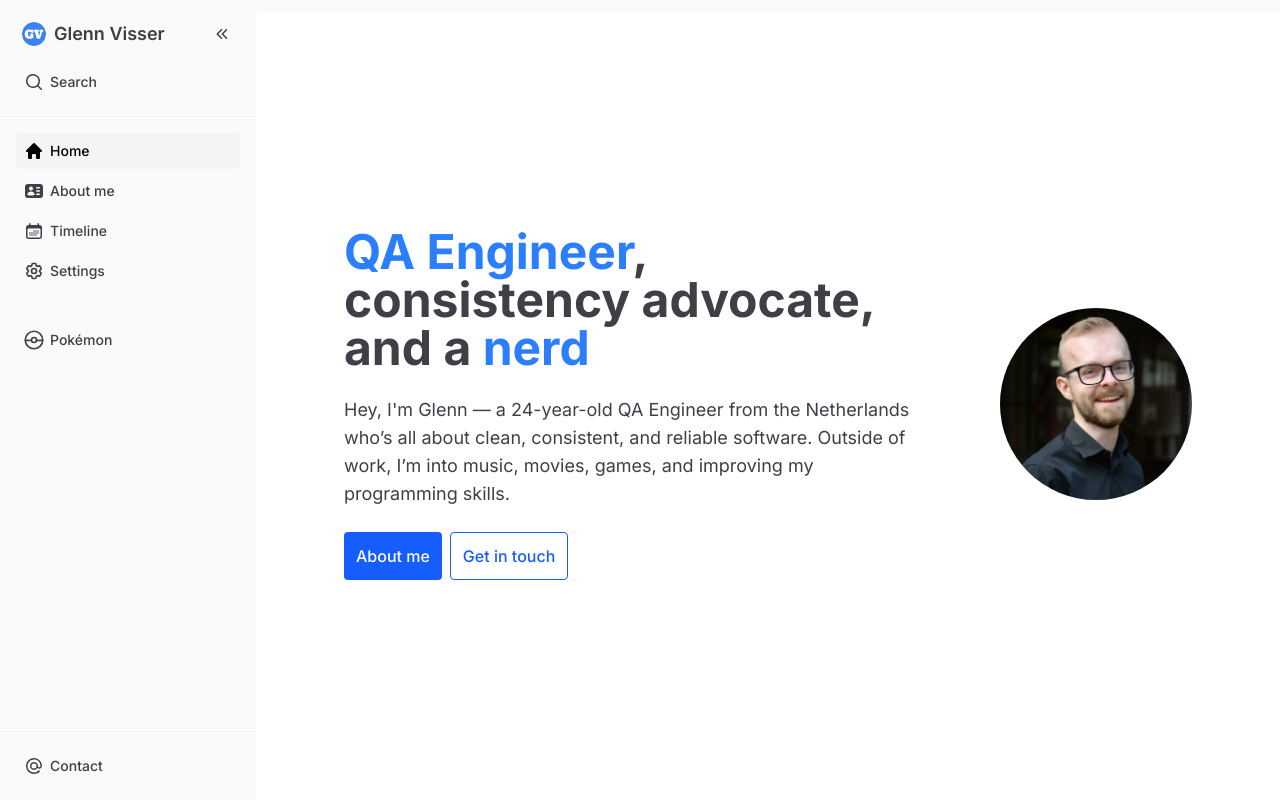
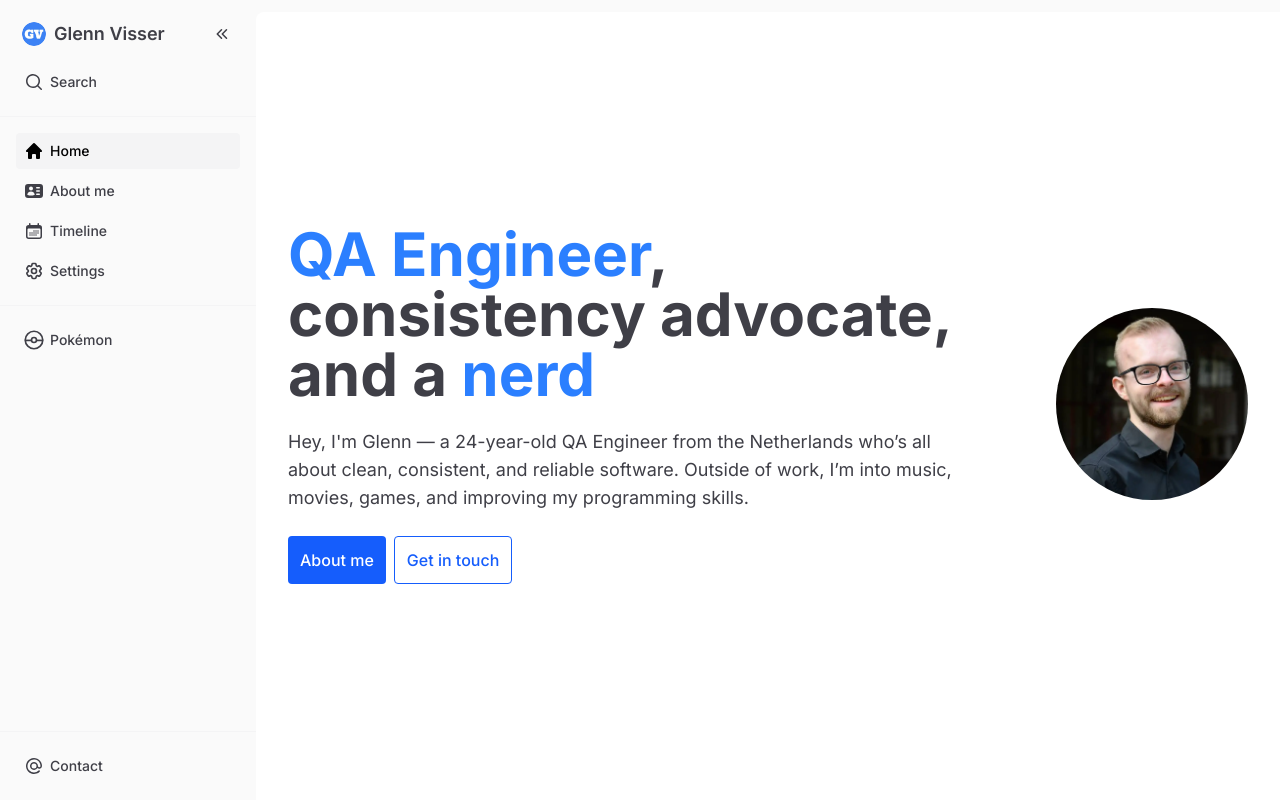
Before and after one commit to GVisser1/Website, a Next.js app: page / in a window 1280 px wide. Built offline with nearby package versions, Linux system fonts and the light colour scheme.

Commit message:
Increase line height button text, make hero h1 larger, disable nextjs dev mode

```diff
--- a/next.config.js
+++ b/next.config.js
@@ -1,4 +1,6 @@
 /** @type {import('next').NextConfig} */
-const nextConfig = {};
+const nextConfig = {
+  devIndicators: false,
+};
 
 module.exports = nextConfig;
--- a/src/app/(home)/page.tsx
+++ b/src/app/(home)/page.tsx
@@ -10,8 +10,8 @@ const age = getAge();
 const HomePage = (): JSX.Element => (
   <div>
     <div className="flex h-[640px] flex-col-reverse items-center justify-end gap-x-20 gap-y-8 lg:my-auto lg:h-[720px] lg:flex-row lg:items-center lg:justify-center">
-      <header className="flex max-w-xl flex-col gap-y-6 text-center lg:gap-y-6 lg:text-left">
-        <h1 className="text-4xl font-bold text-zinc-700 sm:text-5xl dark:text-zinc-200">
+      <header className="flex flex-col gap-y-6 text-center lg:gap-y-6 lg:text-left">
+        <h1 className="text-4xl font-bold text-zinc-700 xs:text-5xl lg:text-6xl dark:text-zinc-200">
           <span className="text-blue-500">QA Engineer</span>, consistency advocate, and a{" "}
           <span className="text-blue-500">nerd</span>
         </h1>
--- a/src/components/button.tsx
+++ b/src/components/button.tsx
@@ -88,13 +88,12 @@ const ButtonIcon = (props: ButtonIconProps): JSX.Element => <Icon name={props.ic
 
 const BaseButton = (props: PropsWithChildren<ButtonProps | LinkProps>): JSX.Element => {
   const classes = clsx(
-    "inline-flex shrink-0 items-center rounded-sm p-2 select-none focus-visible:outline",
+    "inline-flex shrink-0 items-center rounded-sm select-none focus-visible:outline",
     "data-[active=true]:bg-zinc-100 data-[active=true]:font-semibold dark:data-[active=true]:bg-zinc-800",
     "disabled:cursor-not-allowed disabled:text-zinc-500 dark:disabled:bg-zinc-900",
-    props.size === "lg" ? "h-12 px-3 py-2" : "h-9 p-2",
+    props.size === "lg" ? "h-12 px-3" : "h-9 px-2",
     props.fullWidth && "w-full",
     !props.disabled && !props.active && variantClasses[props.variant],
-    // !("icon" in props) ? "px-4 py-2" : "px-2 py-2",
     props.className,
   );
 
--- a/src/styles/globals.css
+++ b/src/styles/globals.css
@@ -10,7 +10,7 @@
   --breakpoint-xs: 30rem;
 
   --text-button: 0.875rem;
-  --text-button--line-height: 1rem;
+  --text-button--line-height: 1.25rem;
   --text-button--font-weight: 500;
 
   --text-button-lg: 1rem;
```
